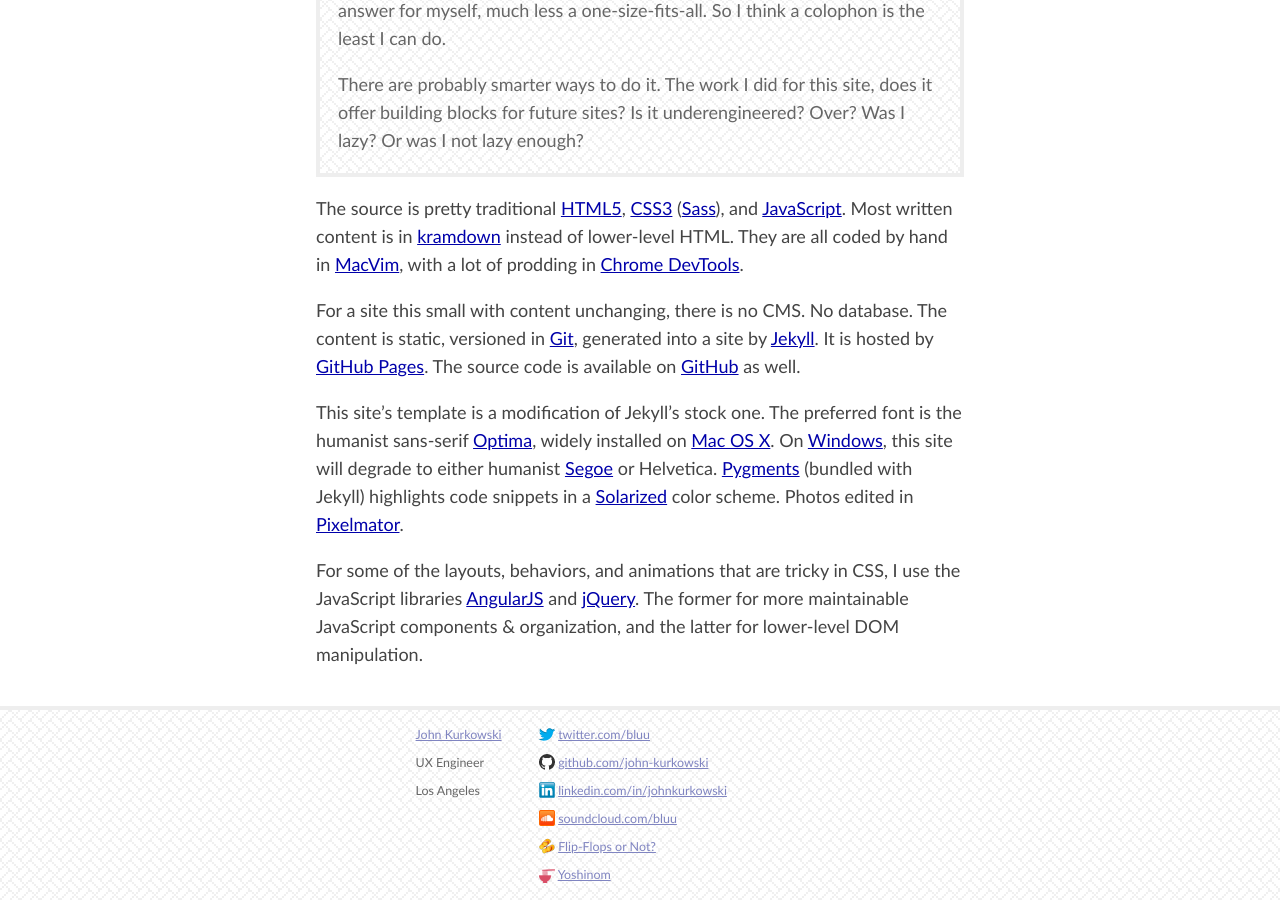
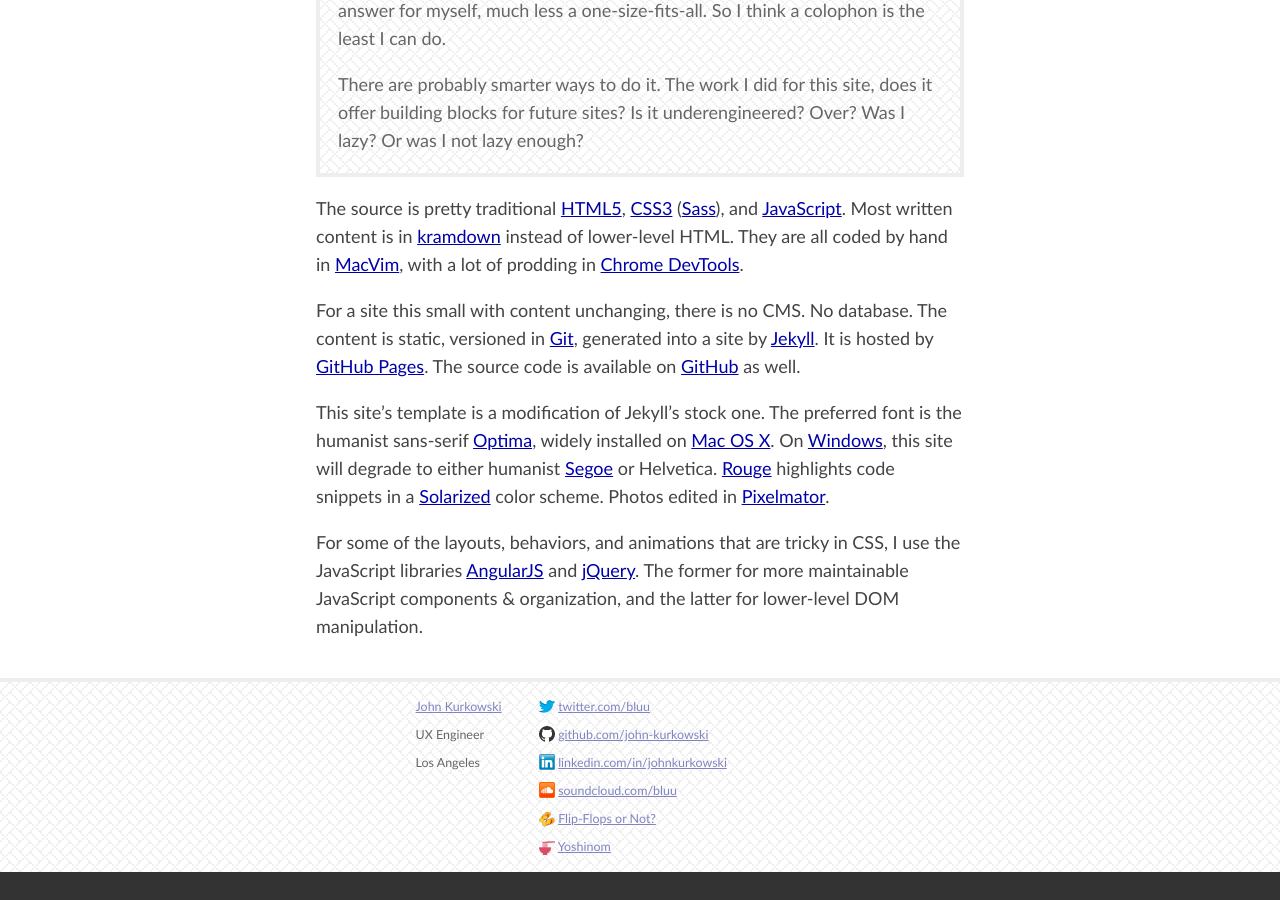
Before and after one commit to john-kurkowski/john-kurkowski.github.io, a Jekyll site: the page built from about/index.md, in a window 1280 px wide and 900 px high, scrolled down 1724 px. Built offline with Jekyll 4.4.1, drawn with Linux system fonts in a browser that asks for light colours; nearby versions of some CDN libraries; after the commit the page ends 2596 px from its top, so only the background shows below that.

Commit message:
upgrade to latest GitHub Pages versions
Embrace kramdown markdown and Rouge highlighter defaults.

```diff
--- a/_config.yml
+++ b/_config.yml
@@ -1,8 +1,6 @@
 name: John Kurkowski
 url: http://johnkurkowski.com
 description: UX Engineer. Second, bolder self-assertion here.
-highlighter: pygments
 permalink: /posts/:title
-markdown: kramdown
 sass:
   style: :compressed
--- a/about/index.md
+++ b/about/index.md
@@ -110,7 +110,7 @@
 widely installed on [Mac OS X](http://www.apple.com/osx/). On
 [Windows](http://windows.microsoft.com/en-us/windows/home), this site will
 degrade to either humanist [Segoe](http://en.wikipedia.org/wiki/Segoe) or
-Helvetica. [Pygments](http://pygments.org/) (bundled with Jekyll) highlights
+Helvetica. [Rouge](https://github.com/jneen/rouge) highlights
 code snippets in a [Solarized](http://ethanschoonover.com/solarized) color
 scheme. Photos edited in [Pixelmator](http://www.pixelmator.com/).
 
```
Also changed, not shown: Gemfile.lock.
